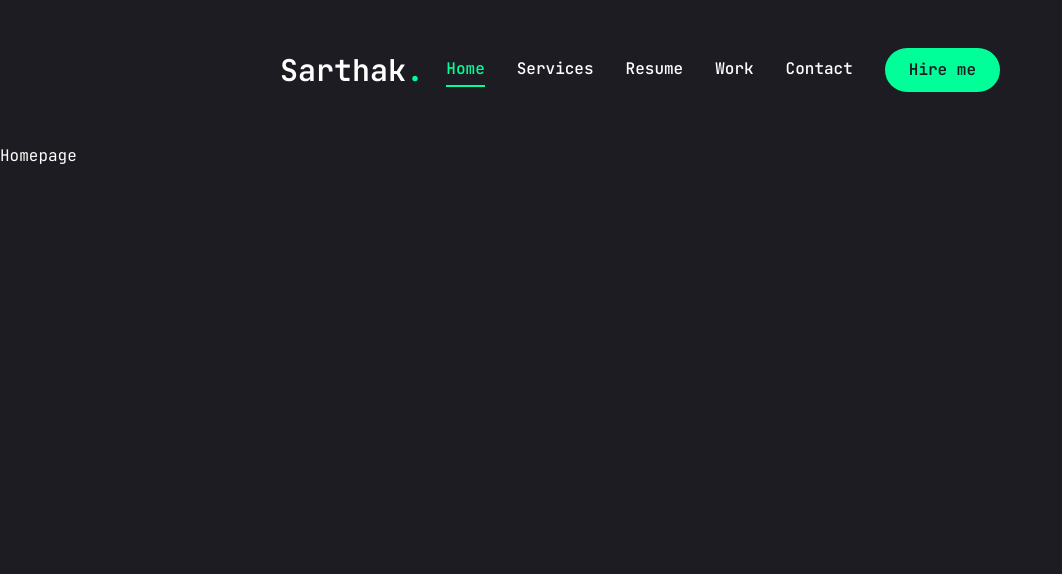
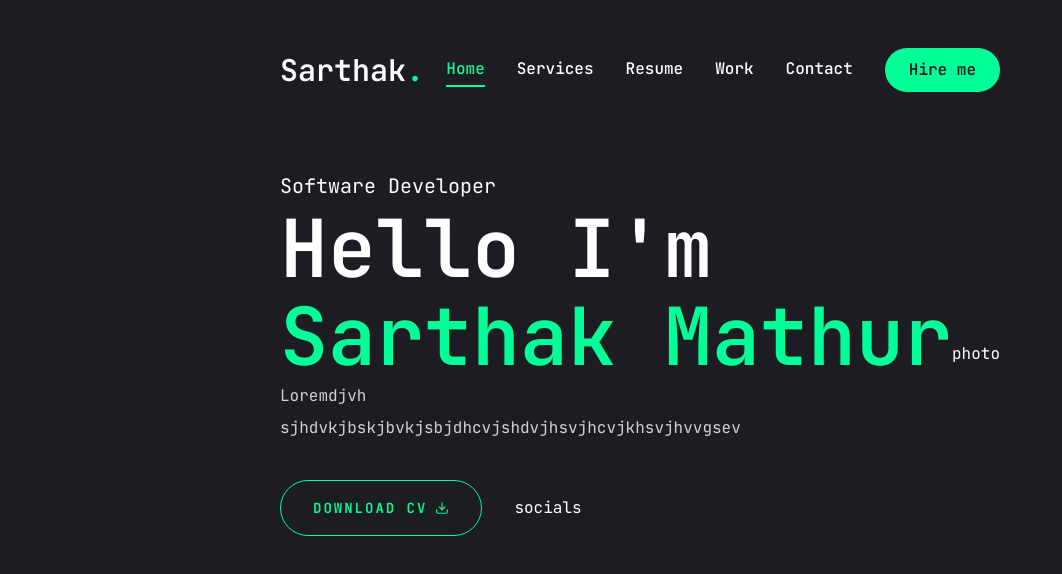
Before and after one commit to Sarthak1408/Sarthak-Portfolio, a Next.js app: page / in a window 1280 px wide. Shown: the top 574 px of the page, without its empty margins (0-1062 px from the left). Built offline with nearby package versions, Linux system fonts and the light colour scheme.

Commit message:
changes to homepage

```diff
--- a/app/globals.css
+++ b/app/globals.css
@@ -6,4 +6,13 @@
   body{
     @apply font-primary bg-primary text-white leading-loose;
   }
+  .h1{
+    @apply text-[48px] xl:text-[80px] leading-[1.1] font-semibold;
+  }
+  .h2{
+    @apply text-[36px] xl:text-[48px] leading-[1.1] font-semibold;
+  }
+  .h3{
+    @apply text-[20px] xl:text-[24px] leading-[1.1] font-semibold;
+  }
 }
--- a/app/page.jsx
+++ b/app/page.jsx
@@ -1,5 +1,32 @@
-export default function Home() {
-  return (
-    <main>Homepage</main>
-  );
+import {Button} from "@/components/ui/button";
+import {FiDownload} from "react-icons/fi";
+
+const Home = () => {
+    return (
+      <section className="h-full">
+        <div className="container mx-auto h-full">
+          <div className="flex flex-col xl:flex-row items-center justify-between xl:pt-8 xl:pb-24">
+            {/*text*/}
+            <div className="text-center xl:text-left">
+              <span className="text-xl">Software Developer </span>
+              <h1 className="h1">
+                Hello I'm<br/> <span className="text-accent">Sarthak Mathur</span>
+              </h1>
+              <p className="max-w-[500px] mb-9 text-white/80">Loremdjvh sjhdvkjbskjbvkjsbjdhcvjshdvjhsvjhcvjkhsvjhvvgsev</p>
+              {/*btn and social*/}
+              <div className="flex flex-col xl:flex-row items-center gap-8">
+                <Button variant="outline" size="lg" className="uppercase flex items-center gap-2">
+                  <span>Download CV</span>
+                  <FiDownload className="text-x1"/>
+                </Button>
+                <div className="mb-8 xl:mb-0">socials</div>
+              </div>
+            </div>
+            {/*photo*/}
+            <div>photo</div>
+          </div>
+        </div>
+      </section>
+    )
 }
+export default Home
```
